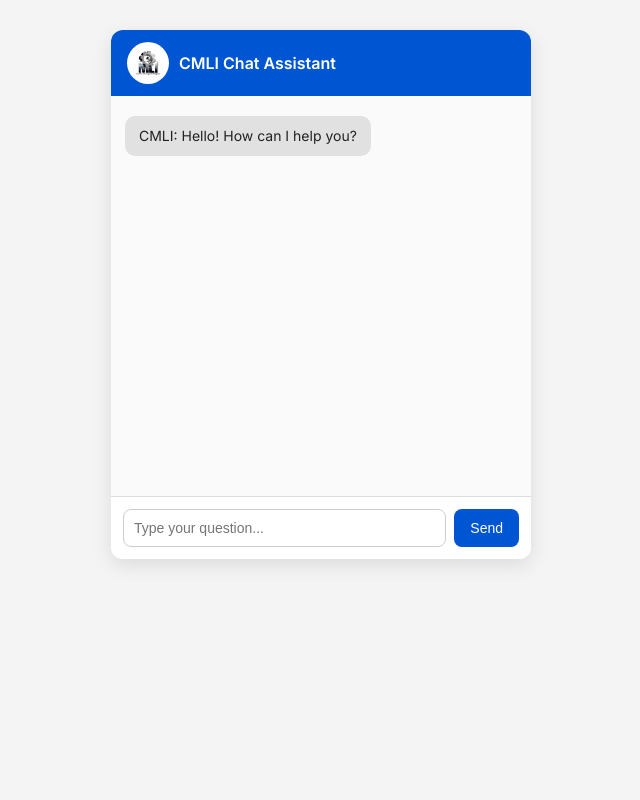
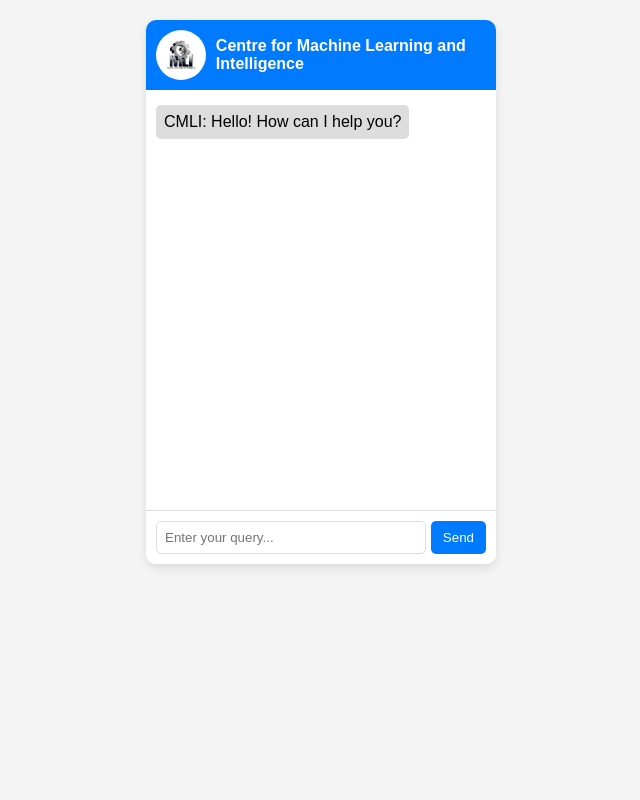
Before and after one commit to rathipriyae228/cmlichatbot, a Flask app: page / in a window 1280 px wide. Shown: the whole page, without its empty margins (319-959 px from the left). Run offline with Flask 3, Linux system fonts and the light colour scheme.

Commit message:
Update index.html

```diff
--- a/templates/index.html
+++ b/templates/index.html
@@ -4,212 +4,173 @@
   <meta charset="UTF-8" />
   <meta name="viewport" content="width=device-width, initial-scale=1.0"/>
   <title>CMLI Chatbot</title>
-  <link href="https://fonts.googleapis.com/css2?family=Inter:wght@400;600&display=swap" rel="stylesheet">
   <style>
-    :root {
-      --main-bg: #f4f4f4;
-      --chat-bg: #ffffff;
-      --primary-color: #0056d2;
-      --user-color: #0056d2;
-      --bot-color: #e1e1e1;
-    }
-
-    * {
-      box-sizing: border-box;
-    }
-
     body {
-      font-family: 'Inter', sans-serif;
-      background-color: var(--main-bg);
-      margin: 0;
+      font-family: Arial, sans-serif;
+      background-color: #f4f4f4;
       display: flex;
       justify-content: center;
-      align-items: flex-start;
-      padding: 30px 10px;
-      height: 100vh;
+      padding: 20px;
+      margin: 0;
     }
 
     .chat-container {
-      width: 100%;
-      max-width: 420px;
-      background-color: var(--chat-bg);
-      border-radius: 12px;
-      box-shadow: 0 6px 20px rgba(0, 0, 0, 0.1);
+      width: 350px;
+      background: white;
+      border-radius: 10px;
+      box-shadow: 0 4px 10px rgba(0, 0, 0, 0.1);
       overflow: hidden;
-      display: flex;
-      flex-direction: column;
+      margin-bottom: 30px
     }
 
     .chat-header {
       display: flex;
       align-items: center;
-      padding: 12px 16px;
-      background-color: var(--primary-color);
+      justify-content: center;
+      padding: 10px;
+      background-color: #007bff;
       color: white;
-      font-size: 16px;
-      font-weight: 600;
+      font-weight: bold;
     }
 
-    .chat-header img {
-      width: 42px;
-      height: 42px;
+    .logo {
+      width: 50px;
+      height: 50px;
+      object-fit: contain;
+      border-radius: 50%;
       margin-right: 10px;
-      border-radius: 50%;
-      background-color: white;
-      object-fit: cover;
     }
 
     .chat-box {
-      padding: 14px;
       height: 400px;
       overflow-y: auto;
-      background-color: #fafafa;
+      padding: 10px;
+      border-bottom: 1px solid #ddd;
       display: flex;
       flex-direction: column;
     }
 
     .message {
-      padding: 10px 14px;
-      margin: 6px 0;
-      border-radius: 10px;
+      padding: 8px;
+      margin: 5px 0;
+      border-radius: 5px;
       max-width: 80%;
-      font-size: 14px;
-      line-height: 1.4;
     }
 
     .user {
-      background-color: var(--user-color);
+      background: #007bff;
       color: white;
       align-self: flex-end;
     }
 
     .bot {
-      background-color: var(--bot-color);
-      color: #222;
+      background: #ddd;
+      color: black;
       align-self: flex-start;
     }
 
     .input-box {
       display: flex;
-      padding: 12px;
-      background-color: white;
-      border-top: 1px solid #ddd;
+      padding: 10px;
+      background: #fff;
     }
 
     input {
       flex: 1;
-      padding: 10px;
-      border: 1px solid #ccc;
-      border-radius: 8px;
-      font-size: 14px;
+      padding: 8px;
+      border: 1px solid #ddd;
+      border-radius: 5px;
       outline: none;
     }
 
     button {
-      margin-left: 8px;
-      padding: 10px 16px;
-      background-color: var(--primary-color);
+      margin-left: 5px;
+      padding: 8px 12px;
+      background: #007bff;
       color: white;
       border: none;
-      border-radius: 8px;
-      font-size: 14px;
+      border-radius: 5px;
       cursor: pointer;
     }
 
     button:disabled {
-      background-color: #aaa;
-    }
-
-    .typing {
-      font-style: italic;
-      font-size: 13px;
-      opacity: 0.7;
-      animation: blink 1s infinite;
-    }
-
-    @keyframes blink {
-      0% { opacity: 0.4; }
-      50% { opacity: 1; }
-      100% { opacity: 0.4; }
-    }
-
-    @media (max-width: 500px) {
-      .chat-container {
-        width: 100%;
-        border-radius: 0;
-      }
+      background: #aaa;
+      cursor: not-allowed;
     }
   </style>
 </head>
 <body>
   <div class="chat-container">
     <div class="chat-header">
-      <img src="{{ url_for('static', filename='logo.png') }}" alt="CMLI Logo">
-      CMLI Chat Assistant
+      <img src="{{ url_for('static', filename='logo.png') }}" alt="CMLI Logo" class="logo"/>
+      Centre for Machine Learning and Intelligence
     </div>
 
     <div class="chat-box" id="chat-box"></div>
 
     <div class="input-box">
-      <input type="text" id="user-input" placeholder="Type your question..." onkeypress="handleKeyPress(event)">
+      <input type="text" id="user-input" placeholder="Enter your query..." onkeypress="handleKeyPress(event)" />
       <button id="send-btn" onclick="sendMessage()">Send</button>
     </div>
   </div>
 
   <script>
-    window.onload = () => {
+    // Initial greeting
+    window.onload = function () {
       fetch("/default-message")
-        .then(res => res.json())
+        .then(response => response.json())
         .then(data => displayMessage("CMLI: " + data.response, "bot"))
-        .catch(err => console.error(err));
+        .catch(error => console.error("Error:", error));
     };
 
+    // Chat functionality
     function sendMessage() {
-      const input = document.getElementById("user-input");
-      const msg = input.value.trim();
-      const sendBtn = document.getElementById("send-btn");
+      const inputField = document.getElementById("user-input");
+      const userMessage = inputField.value.trim();
+      const sendButton = document.getElementById("send-btn");
 
-      if (!msg) return;
+      if (!userMessage) return;
 
-      displayMessage("You: " + msg, "user");
-      input.value = "";
-      sendBtn.disabled = true;
+      displayMessage("You: " + userMessage, "user");
+      inputField.value = "";
+      sendButton.disabled = true;
 
-      const typingMsg = displayMessage("CMLI is typing...", "bot", true);
+      const typingMsg = displayMessage("CMLI is typing...", "bot");
 
       fetch("/chat", {
         method: "POST",
         headers: { "Content-Type": "application/json" },
-        body: JSON.stringify({ message: msg })
+        body: JSON.stringify({ message: userMessage })
       })
-        .then(res => res.json())
+        .then(response => response.json())
         .then(data => {
           typingMsg.remove();
           displayMessage("CMLI: " + data.response, "bot");
         })
-        .catch(err => {
+        .catch(error => {
           typingMsg.remove();
-          displayMessage("CMLI: Sorry, something went wrong.", "bot");
-          console.error(err);
+          displayMessage("CMLI: Sorry, an error occurred.", "bot");
+          console.error("Error:", error);
         })
         .finally(() => {
-          sendBtn.disabled = false;
+          sendButton.disabled = false;
         });
     }
 
-    function displayMessage(message, sender, isTyping = false) {
+    function displayMessage(message, sender) {
       const chatBox = document.getElementById("chat-box");
-      const msgDiv = document.createElement("div");
-      msgDiv.classList.add("message", sender);
-      if (isTyping) msgDiv.classList.add("typing");
-      msgDiv.innerHTML = message;
-      chatBox.appendChild(msgDiv);
+      const msg = document.createElement("div");
+      msg.classList.add("message", sender);
+      msg.innerHTML = message;
+      chatBox.appendChild(msg);
       chatBox.scrollTop = chatBox.scrollHeight;
-      return msgDiv;
+      return msg;
     }
 
-    function handleKeyPress(e) {
-      if (e.key === "Enter") sendMessage();
+    function handleKeyPress(event) {
+      if (event.key === "Enter") {
+        sendMessage();
+      }
     }
   </script>
 </body>
```
